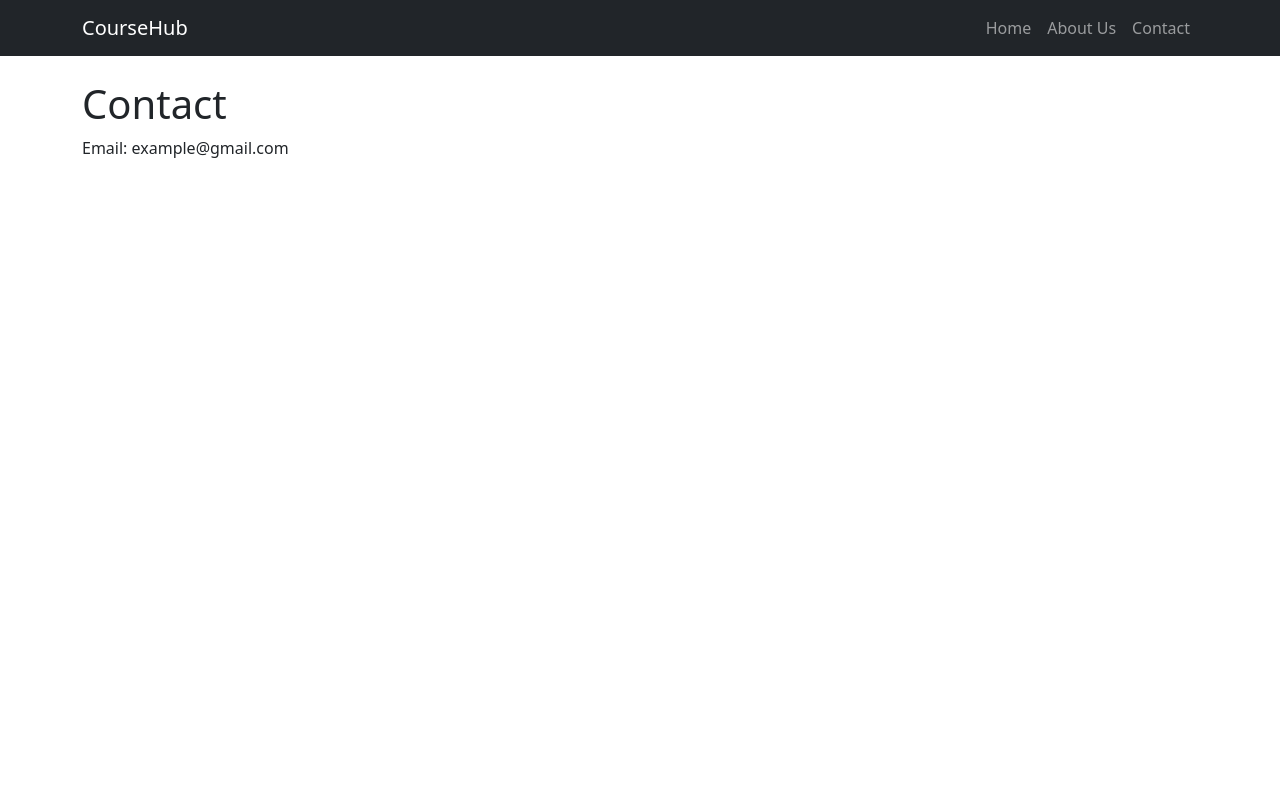
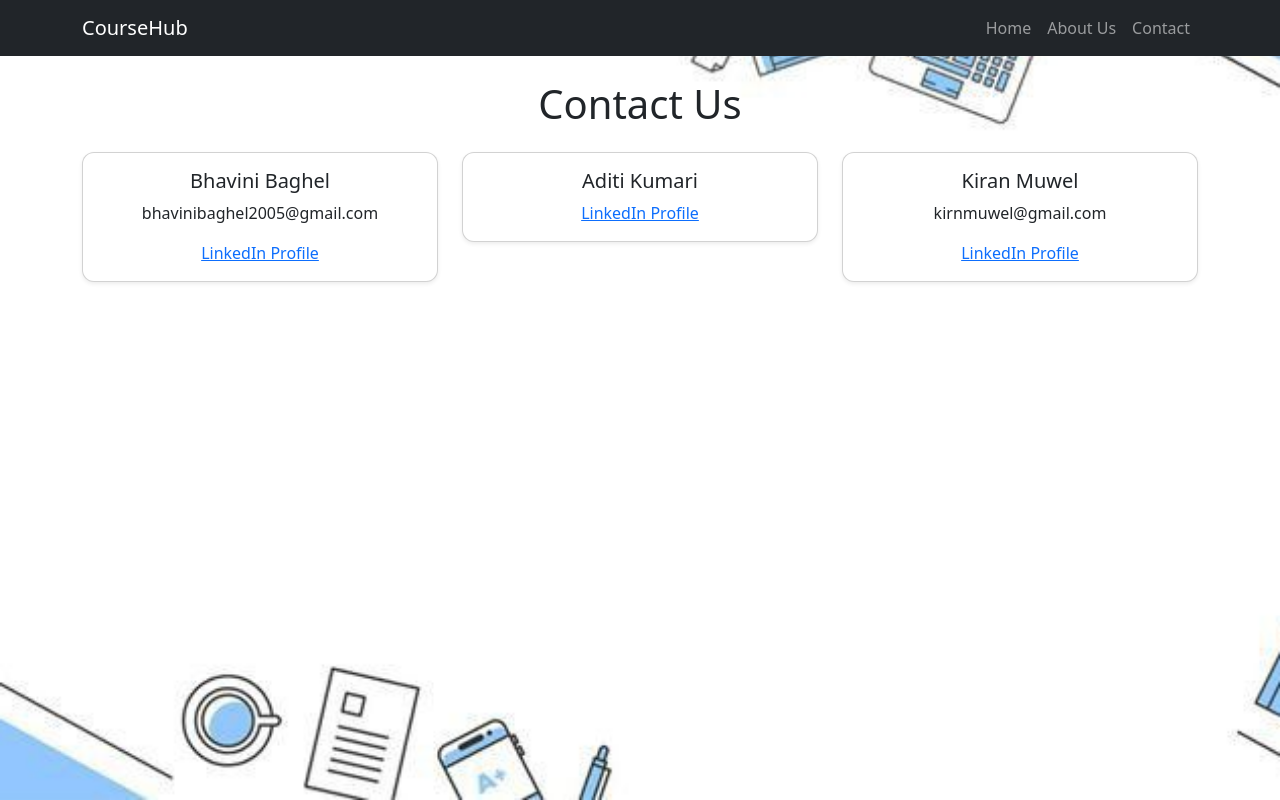
Before and after one commit to Bhavini-31/Free-course-certificate-platform, a Django app: template free_certificate_course_project/course_platform/templates/contact.html in a window 1280 px wide. Run offline with Django 5.2, Linux system fonts and the light colour scheme; the template is opened without the code that fills it, so the values that code supplies are empty; parts of the project's set-up code (start-up, migrations or seed data) failed here and were passed over.

Commit message:
added background

```diff
--- a/free_certificate_course_project/course_platform/templates/contact.html
+++ b/free_certificate_course_project/course_platform/templates/contact.html
@@ -1,8 +1,60 @@
 {% extends 'base.html' %}
-
+{% load static %}
 {% block content %}
 
-<h1>Contact</h1>
-<p>Email: example@gmail.com</p>
+<h1 class="text-center mb-4">Contact Us</h1>
+
+<div class="row">
+
+    <!-- Kiran -->
+    <div class="col-md-4 mb-4">
+        <div class="card p-3 text-center shadow-sm">
+            <h5>Bhavini Baghel</h5>
+            <p>bhavinibaghel2005@gmail.com</p>
+            <a href="www.linkedin.com/in/bhavini-baghel-a1581432b" target="_blank">LinkedIn Profile</a>
+        </div>
+    </div>
+
+    <!-- Bhavini -->
+    <div class="col-md-4 mb-4">
+        <div class="card p-3 text-center shadow-sm">
+            <h5>Aditi Kumari</h5>
+            <p</p>
+            <a href="#" target="_blank">LinkedIn Profile</a>
+        </div>
+    </div>
+
+    <!-- Aditi -->
+    <div class="col-md-4 mb-4">
+        <div class="card p-3 text-center shadow-sm">
+            <h5>Kiran Muwel</h5>
+            <p>kirnmuwel@gmail.com</p>
+            <a href="#" target="_blank">LinkedIn Profile</a>
+        </div>
+    </div>
+
+</div>
+
+<style>
+.card {
+    border-radius: 12px;
+    transition: 0.3s;
+}
+.card:hover {
+    transform: translateY(-5px);
+    box-shadow: 0 8px 20px rgba(0,0,0,0.4);}
+
+body {
+    min-height: 100vh;
+    margin: 0;
+
+    background: url("{% static 'images/bg.jpg' %}");
+    background-size: cover;
+    background-position: center;
+    background-repeat: no-repeat;
+    background-attachment: fixed;
+}
+
+</style>
 
 {% endblock %}
```
Also changed, not shown: free_certificate_course_project/course_platform/templates/about.html (+43 -3 lines).
